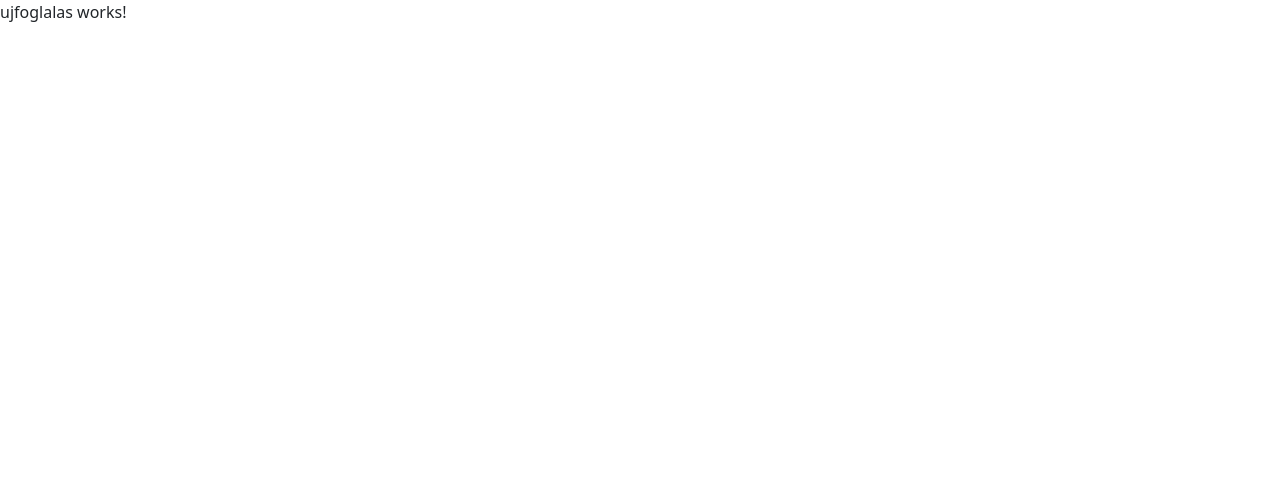
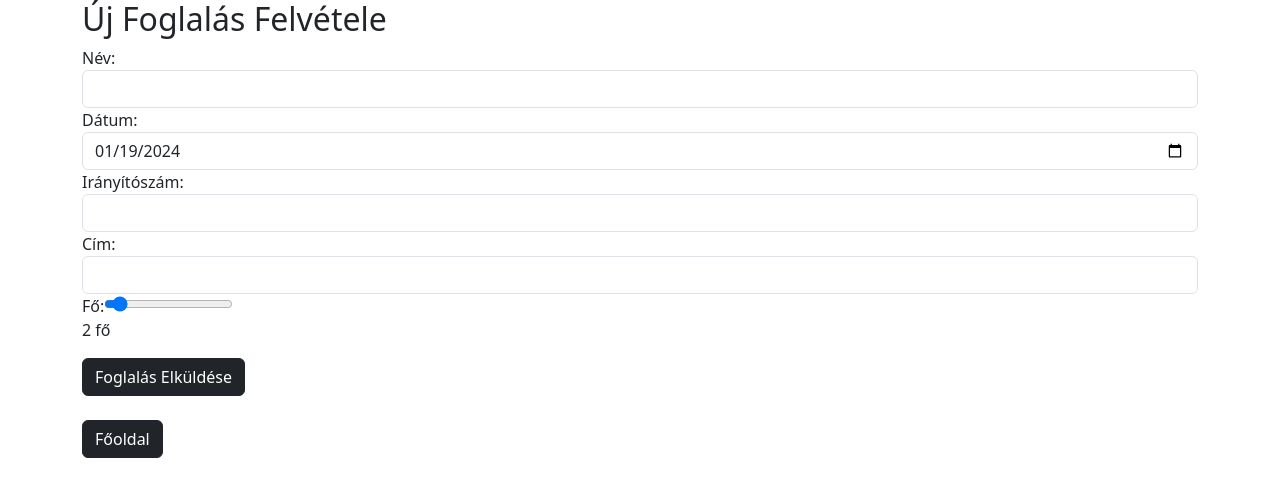
Before and after one commit to GaborGrunhut/SzabaduloSzoba, an Angular app: page /ujfoglalas in a window 1280 px wide. Shown: the top 496 px of the page. Built offline with nearby package versions, Linux system fonts and the light colour scheme.

Commit message:
UjFoglalas és vége

```diff
--- a/src/app/app.module.ts
+++ b/src/app/app.module.ts
@@ -5,6 +5,7 @@ import { FormsModule } from '@angular/forms';
 import { AppRoutingModule } from './app-routing.module';
 import { AppComponent } from './app.component';
 import { FoglalasokComponent } from './foglalasok/foglalasok.component';
+import { UjfoglalasModule } from './ujfoglalas/ujfoglalas.module';
 import { NgModule } from '@angular/core';
 import { HomeComponent } from './home/home.component';
 import { FoglalasService } from './foglalas.service';
@@ -13,7 +14,7 @@ import { FoglalasService } from './foglalas.service';
   declarations: [
     AppComponent,
     FoglalasokComponent,
-    HomeComponent
+    HomeComponent,
   ],
   imports: [
     BrowserModule,
@@ -21,6 +22,7 @@ import { FoglalasService } from './foglalas.service';
     RouterModule,
     HttpClientModule,
     FormsModule,
+    UjfoglalasModule
   ],
   providers: [FoglalasService],
   bootstrap: [AppComponent],
--- a/src/app/ujfoglalas/ujfoglalas.component.html
+++ b/src/app/ujfoglalas/ujfoglalas.component.html
@@ -1 +1,39 @@
-<p>ujfoglalas works!</p>
+<div class="container">
+    <h2>Új Foglalás Felvétele</h2>
+    <form (submit)="onSubmit()">
+      <div class="form-group">
+        <label for="nev">Név:</label>
+        <input type="text" id="nev" name="nev" [(ngModel)]="foglalas.nev" class="form-control" required>
+      </div>
+
+      <div class="form-group">
+        <label for="datum">Dátum:</label>
+        <input type="date" id="datum" name="datum" [(ngModel)]="foglalas.datum" class="form-control" required>
+      </div>
+
+      <div class="form-group">
+        <label for="iranyitoszam">Irányítószám:</label>
+        <input type="text" id="iranyitoszam" name="iranyitoszam" [(ngModel)]="foglalas.iranyitoszam" class="form-control" (input)="zipCode($event)" required>
+      </div>
+
+      <div class="form-group">
+        <label for="cim">Cím:</label>
+        <input type="text" id="cim" name="cim" [(ngModel)]="foglalas.cim" class="form-control" required>
+      </div>
+
+      <div class="form-group">
+        <label for="fo">Fő:</label>
+        <input type="range" id="fo" name="fo" [(ngModel)]="sliderValue" class="form-control-range" min="1" max="16">
+        <p>{{ sliderValue }} fő</p>
+      </div>
+
+      <button type="submit" class="btn btn-dark">Foglalás Elküldése</button>
+    </form>
+    <br>
+    <div class="button-container">
+        <button (click)="navigateToHome()" class="btn btn-dark">Főoldal</button>
+    </div>
+    <div *ngIf="error" class="alert alert-danger mt-3">
+      Hiba a foglalás elküldése során: {{ error.message }}
+    </div>
+  </div>
--- a/src/app/ujfoglalas/ujfoglalas.component.ts
+++ b/src/app/ujfoglalas/ujfoglalas.component.ts
@@ -1,12 +1,67 @@
 import { Component } from '@angular/core';
+import { DatePipe } from '@angular/common';
+import { FoglalasService } from '../foglalas.service';
+import { Router } from '@angular/router';
 
 @Component({
   selector: 'app-ujfoglalas',
-  standalone: true,
-  imports: [],
   templateUrl: './ujfoglalas.component.html',
-  styleUrl: './ujfoglalas.component.css'
+  styleUrls: ['./ujfoglalas.component.css'],
 })
 export class UjfoglalasComponent {
+  foglalas: any = {};
+  sliderValue: number = 2;
+  error: any;
 
+  constructor(
+    private datePipe: DatePipe,
+    private foglalasService: FoglalasService,
+    private router: Router
+  ) {}
+
+  ngOnInit() {
+    this.foglalas.datum = this.getDate();
+  }
+
+  getDate(): string {
+    return this.datePipe.transform(new Date(), 'yyyy-MM-dd') || '';
+  }
+
+  zipCode(event: Event) {
+    const input = event.target as HTMLInputElement;
+    const zipCode = input.value;
+
+    if (zipCode.length === 4 && !isNaN(+zipCode)) {
+    } else {
+      input.setCustomValidity('A négyjegyű irányítószámnak 1-9 közötti számmal kell kezdődnie!');
+    }
+  }
+
+  onSubmit() {
+    if (
+      !this.foglalas.nev ||
+      !this.foglalas.datum ||
+      !this.foglalas.iranyitoszam ||
+      !this.foglalas.cim
+    ) {
+      alert('Kérlek, hogy minden mezőt tölts ki!');
+      return;
+    }
+    this.foglalas.fo = this.sliderValue;
+    this.foglalasService.createFoglalas(this.foglalas).subscribe(
+      (response: any) => {
+        console.log('Foglalás elküldve:', response);
+        this.router.navigate(['/foglalasok']);
+      },
+      (error: any) => {
+        console.error('Hiba a foglalás elküldése során:', error);
+        this.error = error;
+        alert('Hibás foglalás beküldés!');
+      }
+    );
+  }
+
+  navigateToHome(): void {
+    this.router.navigate(['/']);
+  }
 }
```
Also changed, not shown: src/app/ujfoglalas/ujfoglalas.module.ts (added, +12 -0 lines).
